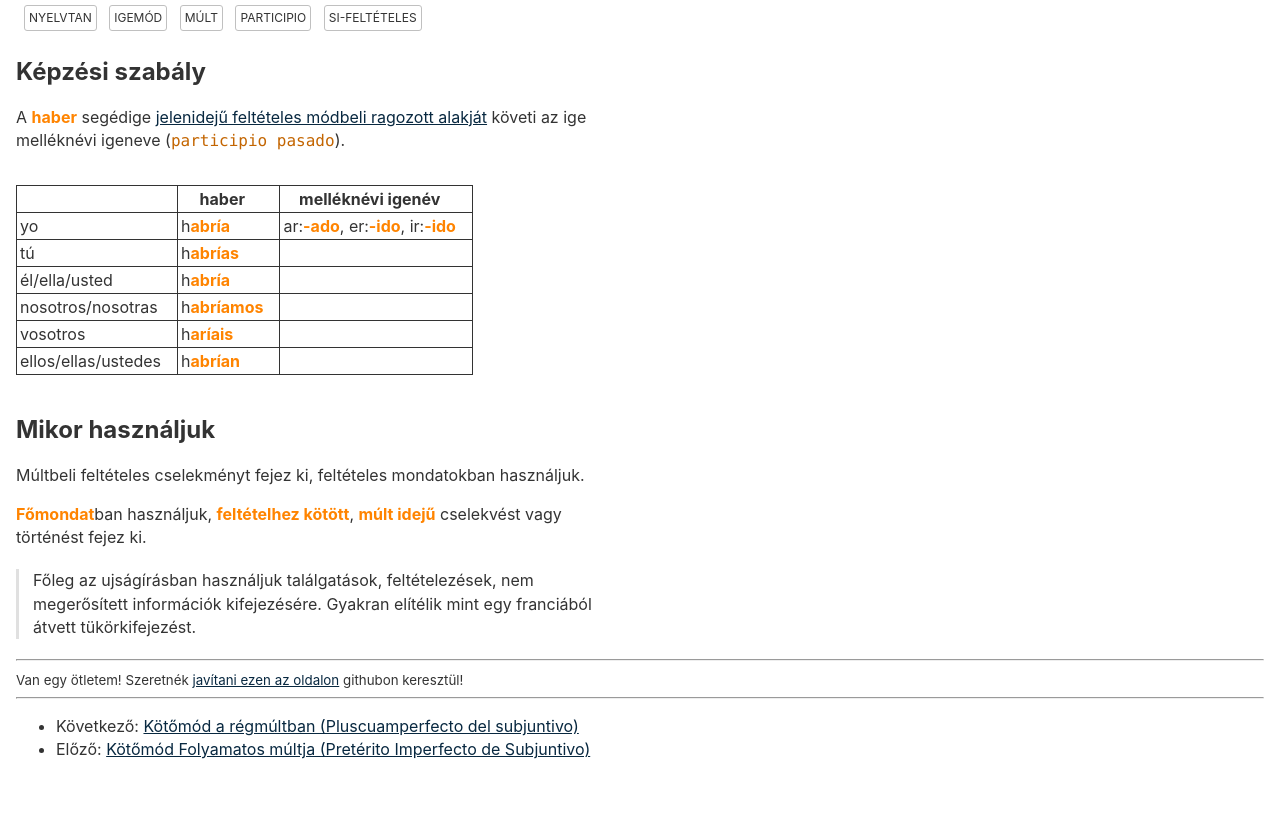
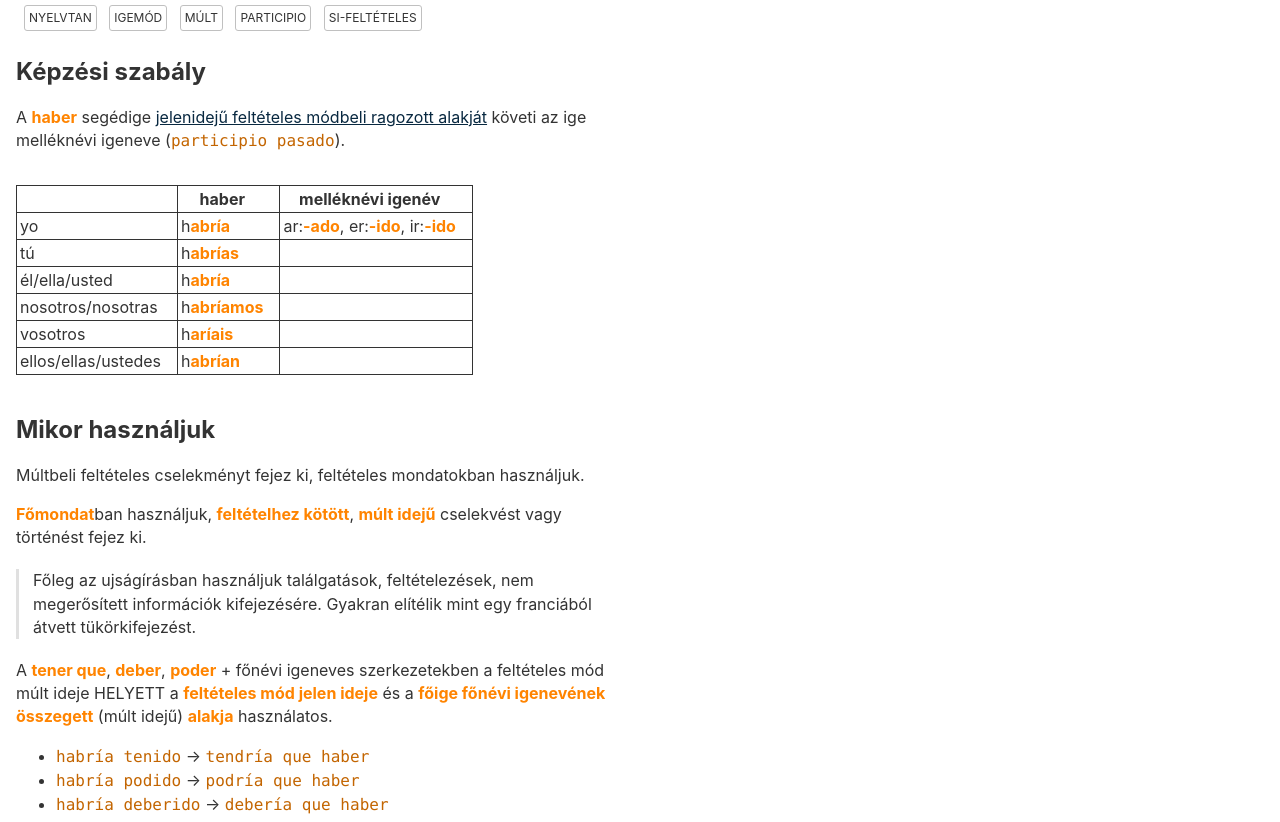
Before and after one commit to budavariam/learning-spanish, an Eleventy site: page posts/nyelvtan-felteteles-mod-mult.md in a window 1280 px wide. Shown: the part 130-952 px from the top of the page. Before the commit the page ends 923 px from the top, so only its background shows below. Built offline with nearby package versions, Linux system fonts and the light colour scheme; Eleventy itself is replaced by a stand-in of ours; files that its build step writes are made by us from their sources; no server answers; what csv-parse, eleventy-plugin-workbox would draw is missing.

Commit message:
Correct grammar description

```diff
--- a/posts/nyelvtan-felteteles-mod-mult.md
+++ b/posts/nyelvtan-felteteles-mod-mult.md
@@ -32,3 +32,13 @@ Múltbeli feltételes cselekményt fejez ki, feltételes mondatokban használjuk
 **Főmondat**ban használjuk, **feltételhez kötött**, **múlt idejű** cselekvést vagy történést fejez ki.
 
 > Főleg az ujságírásban használjuk találgatások, feltételezések, nem megerősített információk kifejezésére. Gyakran elítélik mint egy franciából átvett tükörkifejezést.
+
+A **tener que**, **deber**, **poder** + főnévi igeneves szerkezetekben a feltételes mód múlt ideje HELYETT a **feltételes mód jelen ideje** és a **főige főnévi igenevének összegett** (múlt idejű) **alakja** használatos.
+
+- `habría tenido` &rarr; `tendría que haber`
+- `habría podido` &rarr; `podría que haber`
+- `habría deberido` &rarr; `debería que haber`
+
+A **hangsúlytalan névmások**at mindig a haber segédige **után** és vele **egybe** írjuk.
+
+A főnévi igenév múlt ideje a főmondathoz képest előidejűséget fejez ki.
--- a/posts/nyelvtan-subjuntivo-regmult.md
+++ b/posts/nyelvtan-subjuntivo-regmult.md
@@ -29,9 +29,3 @@ ellos/ellas/ustedes|**hubieran**|
 
 A `si` feltételes kötőszóval bevezetett **mellékmondatok**ban használjuk ha a feltétel a `múlthoz` kapcsolódik.
 Ebben az esetben magyarra múlt idejű feltételes módként fordítjuk.
-
-A **tener que**, **deber**, **poder** + főnévi igeneves szerkezetekben a feltételes mód múlt ideje HELYETT a **feltételes mód jelen ideje** és a **főige főnévi igenevének összegett** (múlt idejű) **alakja** használatos.
-
-A **hangsúlytalan névmások**at mindig a haber segédige **után** és vele **egybe** írjuk.
-
-A főnévi igenév múlt ideje a főmondathoz képest előidejűséget fejez ki.
```
